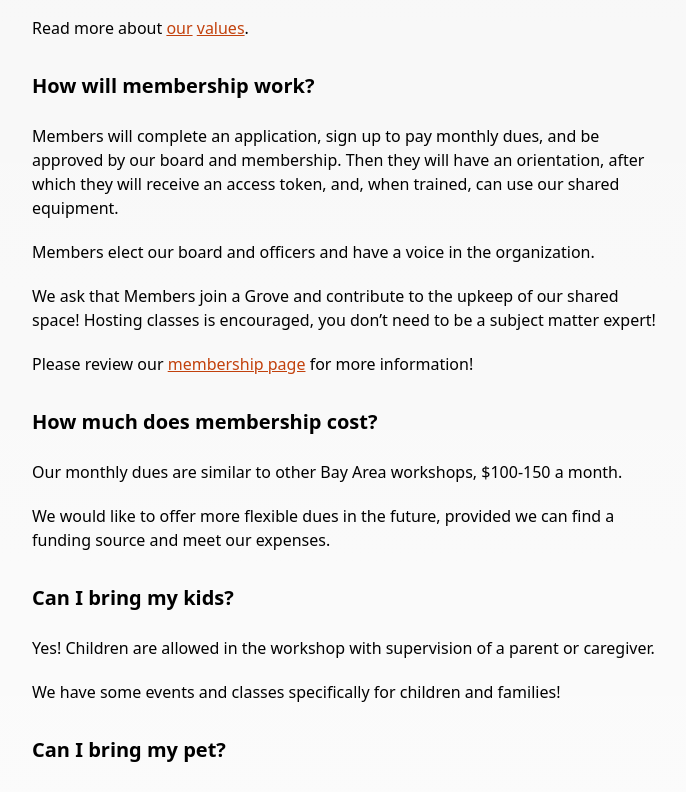
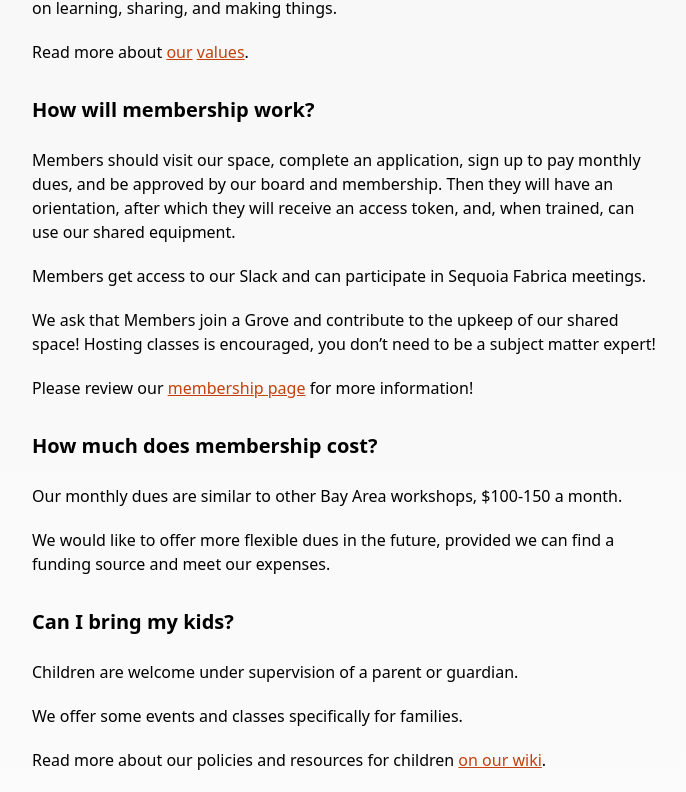
Before and after one commit to Sequoia-Fabrica/sequoia-fabrica-landing-page, a Next.js app: page /docs/faq in a window 1280 px wide. Shown: the part 2100-2892 px from the top of the page, without its empty margins (292-978 px from the left). Built offline with nearby package versions, Linux system fonts and the light colour scheme.

Commit message:
FAQ Updates
Edited for clarity.

```diff
--- a/src/pages/docs/faq.mdx
+++ b/src/pages/docs/faq.mdx
@@ -38,13 +38,13 @@ Woodworking:
 Digital Fabrication:
 * 2x Prusa MK3S 3d printers
 * XTool 55W CO2 laser
-* Maslow CNC
+* Maslow4 CNC
 
 For a full list [see our wiki](https://wiki.sequoiafabrica.org/wiki/Main_Page).
 
-## **Are you a 501(c)(3)?**
+## **Are you a non-profit? 501(c)(3)?**
 
-Yes. The IRS has determined we are a public charity under IRC Section 501(c)(3). Donations are tax-deductable for federal purposes.
+Yes. We're a California Public Benefit Corporation and the IRS has determined we are a public charity under IRC Section 501(c)(3). Donations are tax-deductable for federal purposes.
 
 You can [view our final determination letter here](https://static.miraheze.org/sequoiafabricawiki/8/86/FinalLetter_93-4496044_SEQUOIAFABRICA_01132024_00.pdf).
 
@@ -62,9 +62,9 @@ Read more about [our](https://wiki.sequoiafabrica.org/wiki/Workshop_Norms) [valu
 
 ## How will membership work?
 
-Members will complete an application, sign up to pay monthly dues, and be approved by our board and membership. Then they will have an orientation, after which they will receive an access token, and, when trained, can use our shared equipment.
+Members should visit our space, complete an application, sign up to pay monthly dues, and be approved by our board and membership. Then they will have an orientation, after which they will receive an access token, and, when trained, can use our shared equipment.
 
-Members elect our board and officers and have a voice in the organization.
+Members get access to our Slack and can participate in Sequoia Fabrica meetings.
 
 We ask that Members join a Grove and contribute to the upkeep of our shared space! Hosting classes is encouraged, you don’t need to be a subject matter expert!
 
@@ -78,9 +78,11 @@ We would like to offer more flexible dues in the future, provided we can find a
 
 ## Can I bring my kids?
 
-Yes! Children are allowed in the workshop with supervision of a parent or caregiver.
+Children are welcome under supervision of a parent or guardian.
 
-We have some events and classes specifically for children and families!
+We offer some events and classes specifically for families.
+
+Read more about our policies and resources for children [on our wiki](https://wiki.sequoiafabrica.org/wiki/Saplings).
 
 ## Can I bring my pet?
 
```
